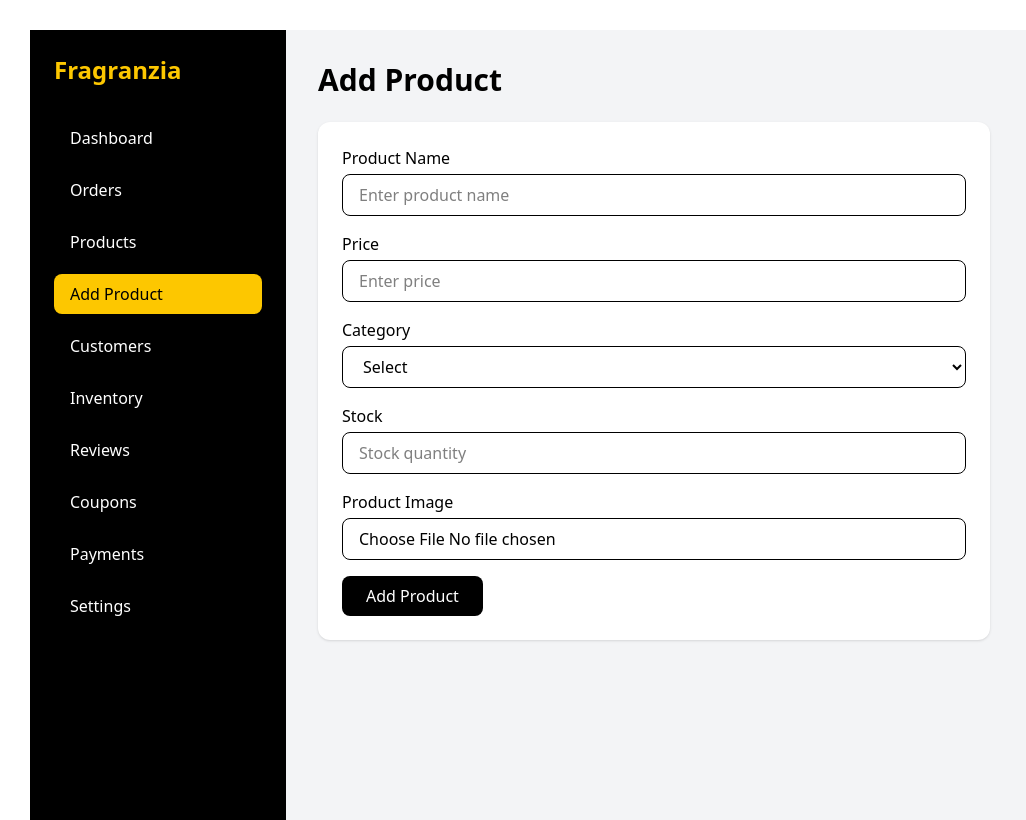
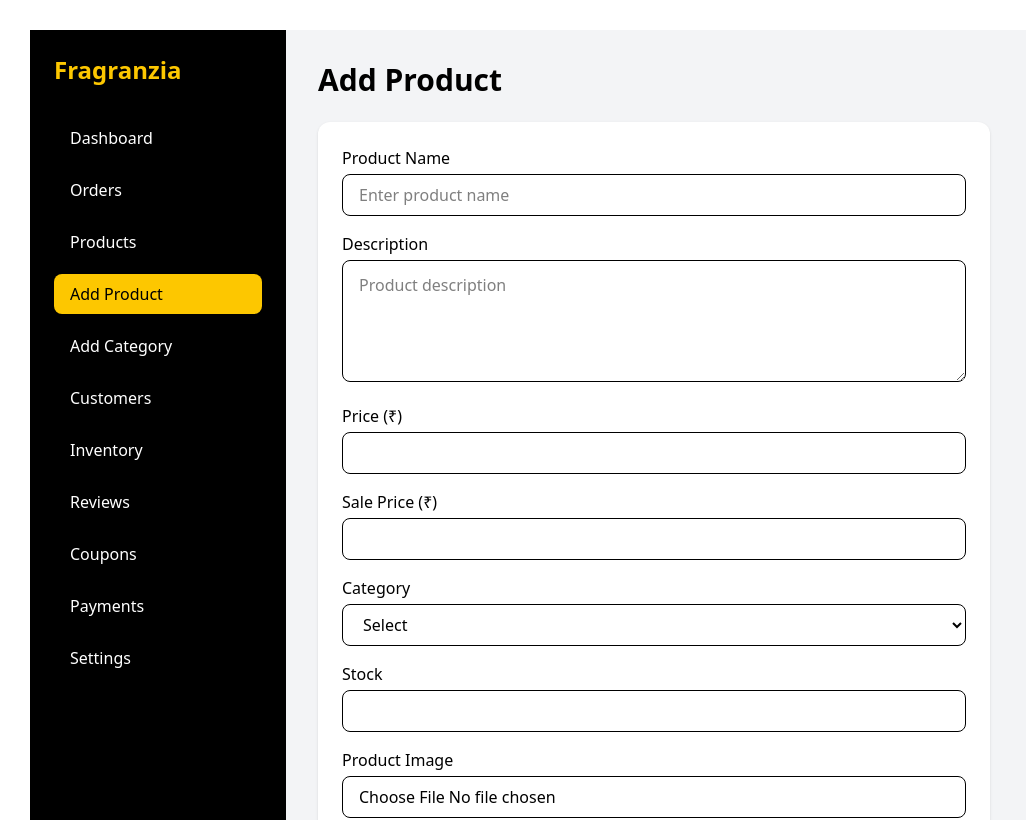
Before and after one commit to Afnan-p/Fragranzia-React, a React (Vite) app: page /admin/add-product in a window 1280 px wide. Shown: the top 820 px of the page, without its empty margins (0-1026 px from the left). Built offline with nearby package versions, Linux system fonts and the light colour scheme; no server answers.

Commit message:
image function added

```diff
--- a/package.json
+++ b/package.json
@@ -11,6 +11,7 @@
   },
   "dependencies": {
     "@tailwindcss/vite": "^4.1.17",
+    "axios": "^1.13.5",
     "react": "^19.2.0",
     "react-dom": "^19.2.0",
     "react-hot-toast": "^2.6.0",
--- a/src/App.jsx
+++ b/src/App.jsx
@@ -28,6 +28,7 @@ import Coupons from './pages/admin/dashboard/Coupons';
 import Payments from './pages/admin/dashboard/Payments';
 import Settings from './pages/admin/dashboard/Settings';
 import AddProduct from "./pages/admin/dashboard/AddProduct";
+import Addcategory from './pages/admin/dashboard/AddCategory';
 
 
 
@@ -62,6 +63,7 @@ function App() {
       <Route path="/admin/payments" element={<Payments/>} />
       <Route path="/admin/settings" element={<Settings/>} />
       <Route path="/admin/add-product" element={<AddProduct/>} />
+      <Route path="/admin/add-category" element={<Addcategory/>} />
 
 
 
--- /dev/null
+++ b/src/pages/admin/dashboard/AddCategory.jsx
@@ -0,0 +1,139 @@
+import React from 'react'
+import PageWrapper from './components/PageWrapper'
+import { useState } from 'react'
+const API_URL = "http://localhost:5000/api/category";
+
+import axios from 'axios'
+
+const Addcategory = () => {
+   const [stored ,setStored]=useState([])
+
+  const [category,setCategory]=useState({
+    name :"",
+    description:"",
+  })
+
+   const handlechange = (e)=>{
+      console.log(e.target.value);
+     const {name ,value} = e.target
+      // console.log(name,value,"value");
+
+      setCategory({...category,[name]:value})
+
+    }
+
+
+    async function onhandlesubmit(e) {
+    e.preventDefault();
+
+   if (!category.name || !category.description) return;
+    const res = await axios.post(API_URL, category);
+    setCategory({
+      name: '',
+      description: '',
+    })
+    setStored(res.data)
+    console.log("esdrftghyjklDetails", stored);
+    // setDatas(prev =>console.log(prev))
+    // ;
+    // setAllData(prev => [...prev, res.data]);
+    // fetchtasks()
+  }
+  return (
+      <PageWrapper title="Add Category">
+            <div className="min-h-screen bg-gray-100">
+      {/* PAGE HEADER */}
+      <div className="bg-white shadow px-8 py-5">
+        <h1 className="text-2xl font-semibold text-gray-800">
+          Add Category
+        </h1>
+        <p className="text-sm text-gray-500">
+          Create a new product category
+        </p>
+      </div>
+
+      {/* FORM WRAPPER */}
+      <div className="px-8 py-8">
+        <form onSubmit={onhandlesubmit}className="bg-white rounded-lg shadow p-8 max-w-9xl">
+          {/* BASIC INFO */}
+          <h2 className="text-lg font-semibold mb-6 border-b pb-2">
+            Category Information
+          </h2>
+
+          {/* CATEGORY NAME */}
+          <div className="mb-6">
+            <label className="block text-sm font-medium mb-1">
+              Category Name
+            </label>
+            <input
+            onChange={handlechange}
+              value={category.name}
+              name="name"
+
+              type="text"
+              placeholder="Eg: Premium Perfumes"
+              className="w-full border rounded-md px-4 py-2 focus:ring-2 focus:ring-blue-500 outline-none"
+            />
+          </div>
+
+          {/* DESCRIPTION */}
+          <div className="mb-6">
+            <label className="block text-sm font-medium mb-1">
+              Description
+            </label>
+            <textarea
+            onChange={handlechange}
+              value={category.description}
+             name="description"
+
+              rows="4"
+              placeholder="Category description"
+              className="w-full border rounded-md px-4 py-2 focus:ring-2 focus:ring-blue-500 outline-none"
+            />
+          </div>
+
+          {/* STATUS */}
+          <div className="mb-8">
+            <label className="block text-sm font-medium mb-2">
+              Status
+            </label>
+
+            <div className="flex items-center gap-6">
+              <label className="flex items-center gap-2">
+                <input type="radio" name="status" className="accent-blue-600" />
+                <span>Active</span>
+              </label>
+
+              <label className="flex items-center gap-2">
+                <input type="radio" name="status" className="accent-blue-600" />
+                <span>Inactive</span>
+              </label>
+            </div>
+          </div>
+
+          {/* ACTION BUTTONS */}
+          <div className="flex justify-end gap-4 border-t pt-6">
+            <button
+              type="button"
+              className="px-6 py-2 rounded-md bg-gray-200 hover:bg-gray-300"
+            >
+              Cancel
+            </button>
+
+            <button
+              type="submit"
+              className="px-6 py-2 rounded-md bg-blue-600 text-white hover:bg-blue-700"
+            >
+              Save Category
+            </button>
+          </div>
+
+        </form>
+      </div>
+
+    </div>
+    </PageWrapper>
+  )
+}
+
+export default Addcategory
--- a/src/pages/admin/dashboard/AddProduct.jsx
+++ b/src/pages/admin/dashboard/AddProduct.jsx
@@ -1,78 +1,147 @@
 import { useState } from "react";
 import PageWrapper from "./components/PageWrapper";
-
+const API_URL = "http://localhost:5000/api/product";
+import axios from "axios";
+import { Login } from "../../user/login/Login";
 const AddProduct = () => {
 
-  const [product, setProduct] = useState({
-    name: "",
-    price: "",
-    category: "",
-    stock: "",
-    image: []
+   const [product ,setProduct] = useState({
+     name: '',
+    description: '',
+    price: '',
+    salePrice: '',
+    category: '',
+    stock: '',
+  })
+  const [image,setImage]=useState(null);
+  //  const [loading, setLoading] = useState(false);
+   const [message, setMessage] = useState("");
+   const [stored,setStored]=useState([])
 
-  })
+   // Handle normal input fields
+    const handlechange = (e)=>{
+      // console.log(e.target.value);
+      const {name ,value} = e.target
+      // console.log(name,value,"value");
 
-  const handlechange = (e) => {
-    const { name, value, files } = e.target;
+      setProduct({...product,[name]:value})
 
-    if (name === "image") {
+    }
+    if(!product) return
+      // Submit Form
+    async function onhandlesubmit(e) {
+      e.preventDefault();
+
+       if (!image) {
+      setMessage("Please select an image");
+      return;
+    }
+
+      const formData = new FormData();
+
+      // append fields
+      formData.append("name", product.name);
+      formData.append("description", product.description);
+      formData.append("price", product.price);
+      formData.append("salePrice", product.salePrice);
+      formData.append("category", product.category);
+      formData.append("stock", product.stock);
+
+      // append image
+      formData.append("image", image);
+      const res = await axios.post(API_URL, formData);
+      alert("Product added");
+      console.log(res.data);
+
+      // Reset form
       setProduct({
-        ...product,
-        image: files
+        name: "",
+        description: "",
+        price: "",
+        salePrice: "",
+        category: "",
+        stock: "",
       });
-    } else {
-      setProduct({
-        ...product,
-        [name]: value
-      });
-    }
-  };
+
+      setImage(null);
+      setStored(res.data.data)
+console.log(stored,"asdfghjkl;");
 
 
-  const handlsubmit = (e) => {
-    e.preventDefault();
-
-    console.log(product, "all deatils of product");
-    setProduct({
-      name: "",
-      price: "",
-      category: "",
-      stock: "",
-      image: []
-    });
-
-  }
+  };
   return (
     <PageWrapper title="Add Product">
       <div className="bg-white p-6 rounded-xl shadow max-w-2xl">
-        <form onSubmit={handlsubmit} className="space-y-4">
+        <form onSubmit={onhandlesubmit} className="space-y-4">
 
+          {message && (
+            <p className="text-sm font-medium text-green-600">
+              {message}
+            </p>
+          )}
+
+          {/* Product Name */}
           <div>
             <label className="block mb-1 font-medium">
               Product Name
             </label>
-            <input onChange={handlechange}
+            <input
               name="name"
               value={product.name}
+              onChange={handlechange}
               type="text"
+              required
               className="w-full border px-4 py-2 rounded-lg"
               placeholder="Enter product name"
             />
           </div>
 
+          {/* Description */}
           <div>
             <label className="block mb-1 font-medium">
-              Price
+              Description
             </label>
-            <input onChange={handlechange}
-              name="price"
-              value={product.price}
-              type="number"
-              className="w-full border px-4 py-2 rounded-lg"
-              placeholder="Enter price"
+            <textarea
+              name="description"
+              value={product.description}
+              onChange={handlechange}
+              rows="4"
+              required
+              className="w-full border px-4 py-3 rounded-lg"
+              placeholder="Product description"
             />
           </div>
 
+          {/* Price */}
+          <div>
+            <label className="block mb-1 font-medium">
+              Price (₹)
+            </label>
+            <input
+              name="price"
+              value={product.price}
+              onChange={handlechange}
+              type="number"
+              required
+              className="w-full border px-4 py-2 rounded-lg"
+            />
+          </div>
+
+          {/* Sale Price */}
+          <div>
+            <label className="block mb-1 font-medium">
+              Sale Price (₹)
+            </label>
+            <input
+              name="salePrice"
+              value={product.salePrice}
+              onChange={handlechange}
+              type="number"
+              className="w-full border px-4 py-2 rounded-lg"
+            />
+          </div>
+
+          {/* Category */}
           <div>
             <label className="block mb-1 font-medium">
               Category
@@ -81,6 +150,7 @@ const AddProduct = () => {
               name="category"
               value={product.category}
               onChange={handlechange}
+              required
               className="w-full border px-4 py-2 rounded-lg"
             >
               <option value="">Select</option>
@@ -88,38 +158,44 @@ const AddProduct = () => {
               <option value="Women">Women</option>
               <option value="Unisex">Unisex</option>
             </select>
-
           </div>
 
+          {/* Stock */}
           <div>
             <label className="block mb-1 font-medium">
               Stock
             </label>
-            <input onChange={handlechange}
+            <input
               name="stock"
               value={product.stock}
+              onChange={handlechange}
               type="number"
+              required
               className="w-full border px-4 py-2 rounded-lg"
-              placeholder="Stock quantity"
             />
           </div>
 
+          {/* Image */}
           <div>
             <label className="block mb-1 font-medium">
               Product Image
             </label>
-            <input onChange={handlechange}
-              name="image"
+            <input
               type="file"
-              className="w-full  border px-4 py-2 rounded-lg "
+              accept="image/*"
+              onChange={(e) => setImage(e.target.files[0])}
+              required
+              className="w-full border px-4 py-2 rounded-lg"
             />
           </div>
 
+          {/* Button */}
           <button
             type="submit"
-            className="bg-black text-white px-6 py-2 rounded-lg"
-          >
-            Add Product
+            // disabled={loading}
+            className="bg-black text-white px-6 py-2 rounded-lg w-full"
+          > Add Product
+            {/* {loading ? "Adding..." : "Add Product"} */}
           </button>
 
         </form>
--- a/src/pages/admin/dashboard/components/Sidebar.jsx
+++ b/src/pages/admin/dashboard/components/Sidebar.jsx
@@ -5,6 +5,7 @@ const menu = [
   "Orders",
   "Products",
   "Add Product",
+  "Add Category",
   "Customers",
   "Inventory",
   "Reviews",
```
Also changed, not shown: 1 other file (tests, documents, lock files or other folders).
